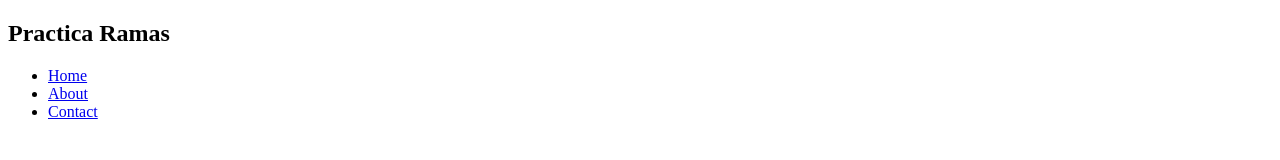
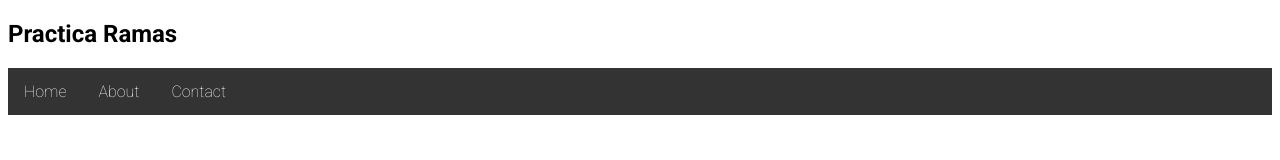
Before and after one commit to AlfonsoEstrada/web_bb, a plain HTML site: page index.html in a window 1280 px wide. Drawn offline with Linux system fonts and the light colour scheme.

Commit message:
Se le agrego estilo al header

```diff
--- a/index.html
+++ b/index.html
@@ -4,11 +4,14 @@
     <meta charset="UTF-8" />
     <meta name="viewport" content="width=device-width, initial-scale=1.0" />
     <link rel="stylesheet" href="./styles/styles.css" />
+    <link rel="preconnect" href="https://fonts.googleapis.com" />
+    <link rel="preconnect" href="https://fonts.gstatic.com" crossorigin />
+    <link href="https://fonts.googleapis.com/css2?family=Roboto:ital,wght@0,100;0,300;0,400;0,500;0,700;0,900;1,100;1,300;1,400;1,500;1,700;1,900&display=swap" rel="stylesheet" />
     <title>Document</title>
   </head>
   <body>
     <header>
-      <section class="header">
+      <section>
         <h1>Practica Ramas</h1>
         <nav>
           <ul>
--- a/styles/styles.css
+++ b/styles/styles.css
@@ -0,0 +1,35 @@
+html {
+  font-family: "Roboto", sans-serif;
+  font-weight: 500;
+  font-style: normal;
+}
+
+nav {
+  background-color: #333;
+  overflow: hidden;
+  font-family: "Roboto", sans-serif;
+  font-weight: 100;
+  font-style: normal;
+}
+
+nav ul {
+  list-style-type: none;
+  margin: 0;
+  padding: 0;
+}
+
+nav li {
+  float: left;
+}
+
+nav a {
+  display: block;
+  color: white;
+  text-align: center;
+  padding: 14px 16px;
+  text-decoration: none;
+}
+
+nav a:hover {
+  background-color: #111;
+}
```
